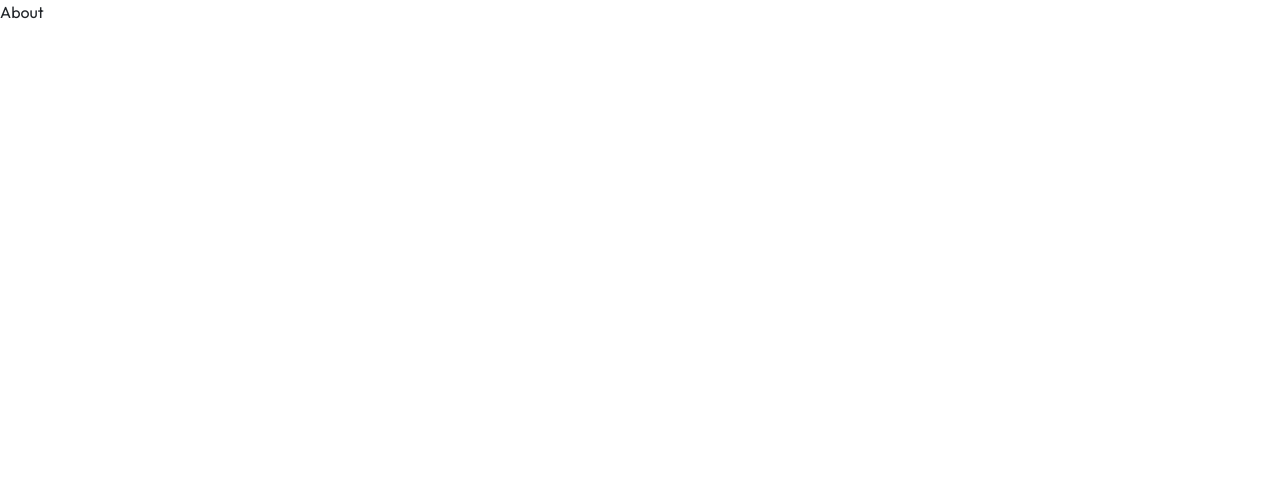
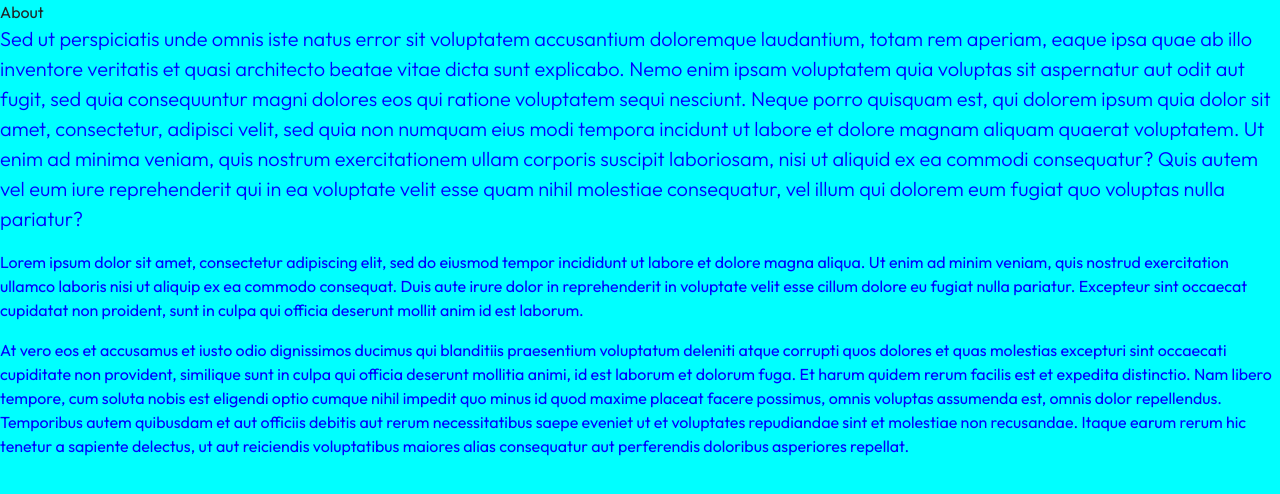
Before and after one commit to MIRY84/React-Portfolio, a React (Create React App) app: page /about in a window 1280 px wide. Shown: the top 494 px of the page. Built offline with nearby package versions, Linux system fonts and the light colour scheme.

Commit message:
added more content to about section/ project/home section

```diff
--- a/src/index.css
+++ b/src/index.css
@@ -6,6 +6,8 @@
     margin: 0;
     padding: 0;
     font-family: 'Outfit', sans-serif;
+    background-color: aqua;
+
 
 
 
@@ -16,7 +18,7 @@
 
 
   h1, h4, p, a {
-    color:aquamarine;
+    color:blue;
     text-decoration: none;
   }
 
--- a/src/routes/About.js
+++ b/src/routes/About.js
@@ -2,7 +2,40 @@ import React from 'react'
 
 const About = () => {
   return (
-    <div>About</div>
+    <div>About
+      <p className="lead">
+  Sed ut perspiciatis unde omnis iste natus error sit voluptatem accusantium doloremque
+        laudantium, totam rem aperiam, eaque ipsa quae ab illo inventore veritatis et quasi
+        architecto beatae vitae dicta sunt explicabo. Nemo enim ipsam voluptatem quia voluptas sit
+        aspernatur aut odit aut fugit, sed quia consequuntur magni dolores eos qui ratione
+        voluptatem sequi nesciunt. Neque porro quisquam est, qui dolorem ipsum quia dolor sit amet,
+        consectetur, adipisci velit, sed quia non numquam eius modi tempora incidunt ut labore et
+        dolore magnam aliquam quaerat voluptatem. Ut enim ad minima veniam, quis nostrum
+        exercitationem ullam corporis suscipit laboriosam, nisi ut aliquid ex ea commodi
+        consequatur? Quis autem vel eum iure reprehenderit qui in ea voluptate velit esse quam nihil
+        molestiae consequatur, vel illum qui dolorem eum fugiat quo voluptas nulla pariatur?
+      </p>
+      <p>
+        Lorem ipsum dolor sit amet, consectetur adipiscing elit, sed do eiusmod tempor incididunt ut
+        labore et dolore magna aliqua. Ut enim ad minim veniam, quis nostrud exercitation ullamco
+        laboris nisi ut aliquip ex ea commodo consequat. Duis aute irure dolor in reprehenderit in
+        voluptate velit esse cillum dolore eu fugiat nulla pariatur. Excepteur sint occaecat
+        cupidatat non proident, sunt in culpa qui officia deserunt mollit anim id est laborum.
+      </p>
+      <p>
+        At vero eos et accusamus et iusto odio dignissimos ducimus qui blanditiis praesentium
+        voluptatum deleniti atque corrupti quos dolores et quas molestias excepturi sint occaecati
+        cupiditate non provident, similique sunt in culpa qui officia deserunt mollitia animi, id
+        est laborum et dolorum fuga. Et harum quidem rerum facilis est et expedita distinctio. Nam
+        libero tempore, cum soluta nobis est eligendi optio cumque nihil impedit quo minus id quod
+        maxime placeat facere possimus, omnis voluptas assumenda est, omnis dolor repellendus.
+        Temporibus autem quibusdam et aut officiis debitis aut rerum necessitatibus saepe eveniet ut
+        et voluptates repudiandae sint et molestiae non recusandae. Itaque earum rerum hic tenetur a
+        sapiente delectus, ut aut reiciendis voluptatibus maiores alias consequatur aut perferendis
+        doloribus asperiores repellat.
+      </p>
+
+    </div>
   )
 }
 
--- a/src/routes/Home.js
+++ b/src/routes/Home.js
@@ -11,8 +11,37 @@ const Home=()=> {
   <hr className="my-4"/>
   <p>It uses utility classNamees for typography and spacing to space content out within the larger container.</p>
   <p className="lead">
-    <a className="btn btn-primary btn-lg" href="#" role="button">Learn more</a>
-  </p>
+  Sed ut perspiciatis unde omnis iste natus error sit voluptatem accusantium doloremque
+        laudantium, totam rem aperiam, eaque ipsa quae ab illo inventore veritatis et quasi
+        architecto beatae vitae dicta sunt explicabo. Nemo enim ipsam voluptatem quia voluptas sit
+        aspernatur aut odit aut fugit, sed quia consequuntur magni dolores eos qui ratione
+        voluptatem sequi nesciunt. Neque porro quisquam est, qui dolorem ipsum quia dolor sit amet,
+        consectetur, adipisci velit, sed quia non numquam eius modi tempora incidunt ut labore et
+        dolore magnam aliquam quaerat voluptatem. Ut enim ad minima veniam, quis nostrum
+        exercitationem ullam corporis suscipit laboriosam, nisi ut aliquid ex ea commodi
+        consequatur? Quis autem vel eum iure reprehenderit qui in ea voluptate velit esse quam nihil
+        molestiae consequatur, vel illum qui dolorem eum fugiat quo voluptas nulla pariatur?
+      </p>
+      <p>
+        Lorem ipsum dolor sit amet, consectetur adipiscing elit, sed do eiusmod tempor incididunt ut
+        labore et dolore magna aliqua. Ut enim ad minim veniam, quis nostrud exercitation ullamco
+        laboris nisi ut aliquip ex ea commodo consequat. Duis aute irure dolor in reprehenderit in
+        voluptate velit esse cillum dolore eu fugiat nulla pariatur. Excepteur sint occaecat
+        cupidatat non proident, sunt in culpa qui officia deserunt mollit anim id est laborum.
+      </p>
+      <p>
+        At vero eos et accusamus et iusto odio dignissimos ducimus qui blanditiis praesentium
+        voluptatum deleniti atque corrupti quos dolores et quas molestias excepturi sint occaecati
+        cupiditate non provident, similique sunt in culpa qui officia deserunt mollitia animi, id
+        est laborum et dolorum fuga. Et harum quidem rerum facilis est et expedita distinctio. Nam
+        libero tempore, cum soluta nobis est eligendi optio cumque nihil impedit quo minus id quod
+        maxime placeat facere possimus, omnis voluptas assumenda est, omnis dolor repellendus.
+        Temporibus autem quibusdam et aut officiis debitis aut rerum necessitatibus saepe eveniet ut
+        et voluptates repudiandae sint et molestiae non recusandae. Itaque earum rerum hic tenetur a
+        sapiente delectus, ut aut reiciendis voluptatibus maiores alias consequatur aut perferendis
+        doloribus asperiores repellat.
+      </p>
+
   </div>
 
 
--- a/src/routes/Projects.js
+++ b/src/routes/Projects.js
@@ -17,8 +17,30 @@ const Projects = () => {
               to additional content. This content is a little bit longer.
             </Card.Text>
           </Card.Body>
+         </Card>
 
+        <Card>
+          <Card.Img src={myImage2}></Card.Img>
+
+          <Card.Body>
+            <Card.Title>Card title</Card.Title>
+            <Card.Text>
+              This card has supporting text below as a natural lead-in to
+              additional content.{' '}
+            </Card.Text>
+          </Card.Body>
         </Card>
+
+        <Card>
+          <Card.Img src={myImage2}></Card.Img>
+
+          <Card.Body>
+            <Card.Title>Card title</Card.Title>
+            <Card.Text>
+              This card has supporting text below as a natural lead-in to
+              additional content.{' '}
+            </Card.Text>
+          </Card.Body>
           <Card>
             <Card.Img src={myImage2}></Card.Img>
 
@@ -31,18 +53,9 @@ const Projects = () => {
             </Card.Body>
 
           </Card>
-      <Card>
-        <Card.Img variant="top" src="holder.js/100px160" />
-        <Card.Body>
-          <Card.Title>Card title</Card.Title>
-          <Card.Text>
-            This is a wider card with supporting text below as a natural lead-in
-            to additional content. This card has even longer content than the
-            first to show that equal height action.
-          </Card.Text>
-        </Card.Body>
+          </Card>
 
-      </Card>
+
       </CardGroup>
 
     </div>
```
Lines whose indentation alone changed are shown as unchanged.
